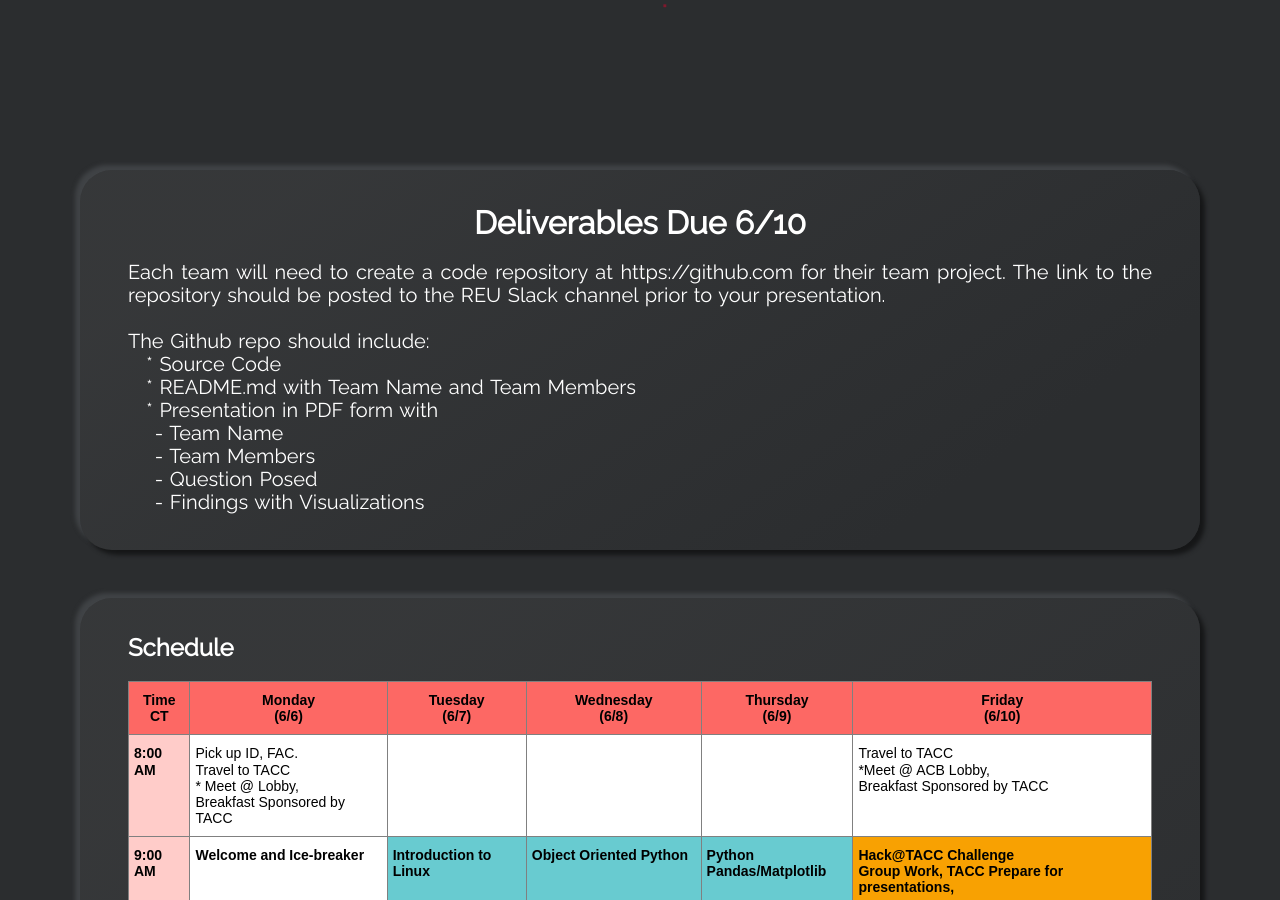
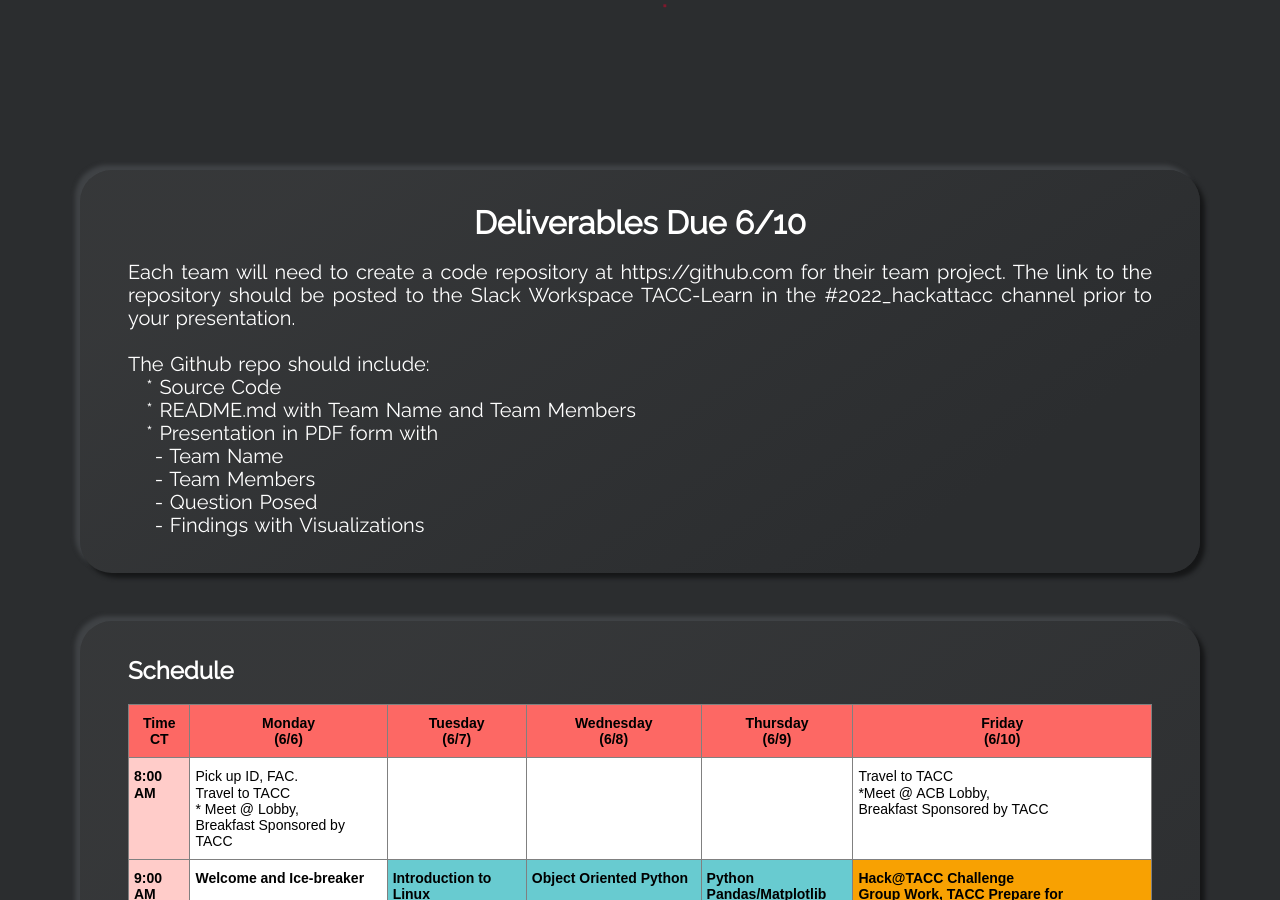
Before and after one commit to HackHPC/BigDataHack-2022, a Jekyll site: the page built from index.md, in a window 1280 px wide and 900 px high, scrolled down 890 px. Built offline with Jekyll 4.4.1, drawn with Linux system fonts in a browser that asks for light colours; our own code applies the rules of GitHub Pages for plain Markdown files.

Commit message:
added correct slack channel

```diff
--- a/_config.yml
+++ b/_config.yml
@@ -34,7 +34,7 @@ show_aboutme_card: true
 # about_me_title: The will be displayed as the title in the About Me section
 about_me_title: "Deliverables Due 6/10"
 # about_me_description: This will be displayed under the title.
-about_me_description: "Each team will need to create a code  repository at https://github.com for their team project. The link to the repository should be posted to the REU Slack channel prior to your presentation. <br><br> The Github repo should include: <br> &ensp; * Source Code <br> &ensp; * README.md with Team Name and Team Members <br> &ensp; * Presentation in PDF form with <br> &emsp; - Team Name<br> &emsp; - Team Members<br> &emsp; - Question Posed<br> &emsp; - Findings with Visualizations"
+about_me_description: "Each team will need to create a code  repository at https://github.com for their team project. The link to the repository should be posted to the Slack Workspace TACC-Learn in the #2022_hackattacc channel prior to your presentation. <br><br> The Github repo should include: <br> &ensp; * Source Code <br> &ensp; * README.md with Team Name and Team Members <br> &ensp; * Presentation in PDF form with <br> &emsp; - Team Name<br> &emsp; - Team Members<br> &emsp; - Question Posed<br> &emsp; - Findings with Visualizations"
 
 # SKILLS SECTION
 # show_skills_card:
```
